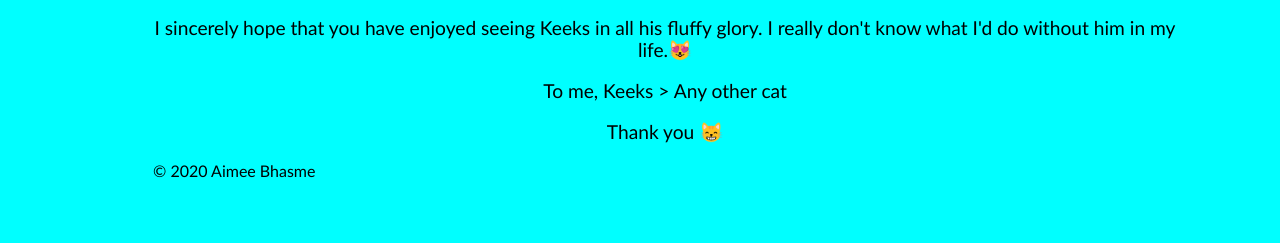
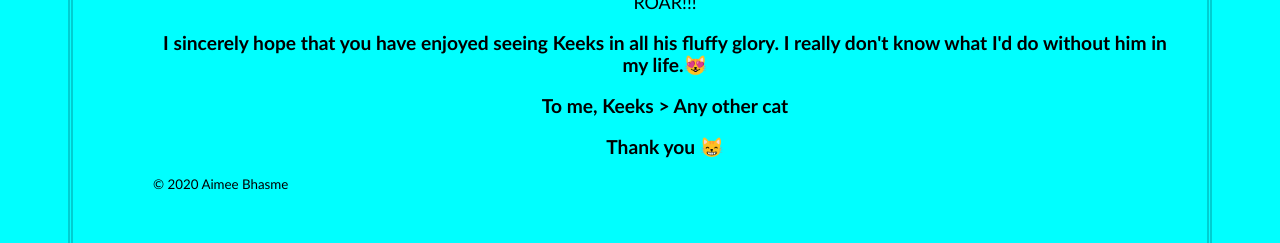
Before and after one commit to aimeerae/html-me-something, a plain HTML site: page index.html in a window 1280 px wide. Shown: the part 7534-7777 px from the top of the page. Drawn offline with Linux system fonts and the light colour scheme.

Commit message:
styles done

```diff
--- a/styles.css
+++ b/styles.css
@@ -363,6 +363,9 @@ body {
   padding-bottom: 50px;
   padding-left: 80px;
   background-color: cyan;
+  border-style: double;
+  border-color: darkturquoise;
+  border-width: thick;
 }
 h1,
 h2,
@@ -385,3 +388,16 @@ figure {
 figcaption {
   font-size: large;
 }
+#footer {
+  font-size: smaller;
+}
+
+.farewell {
+  font-weight: bold;
+}
+
+header {
+  border-style: double;
+  border-color: darkturquoise;
+  border-width: thick;
+}
```
